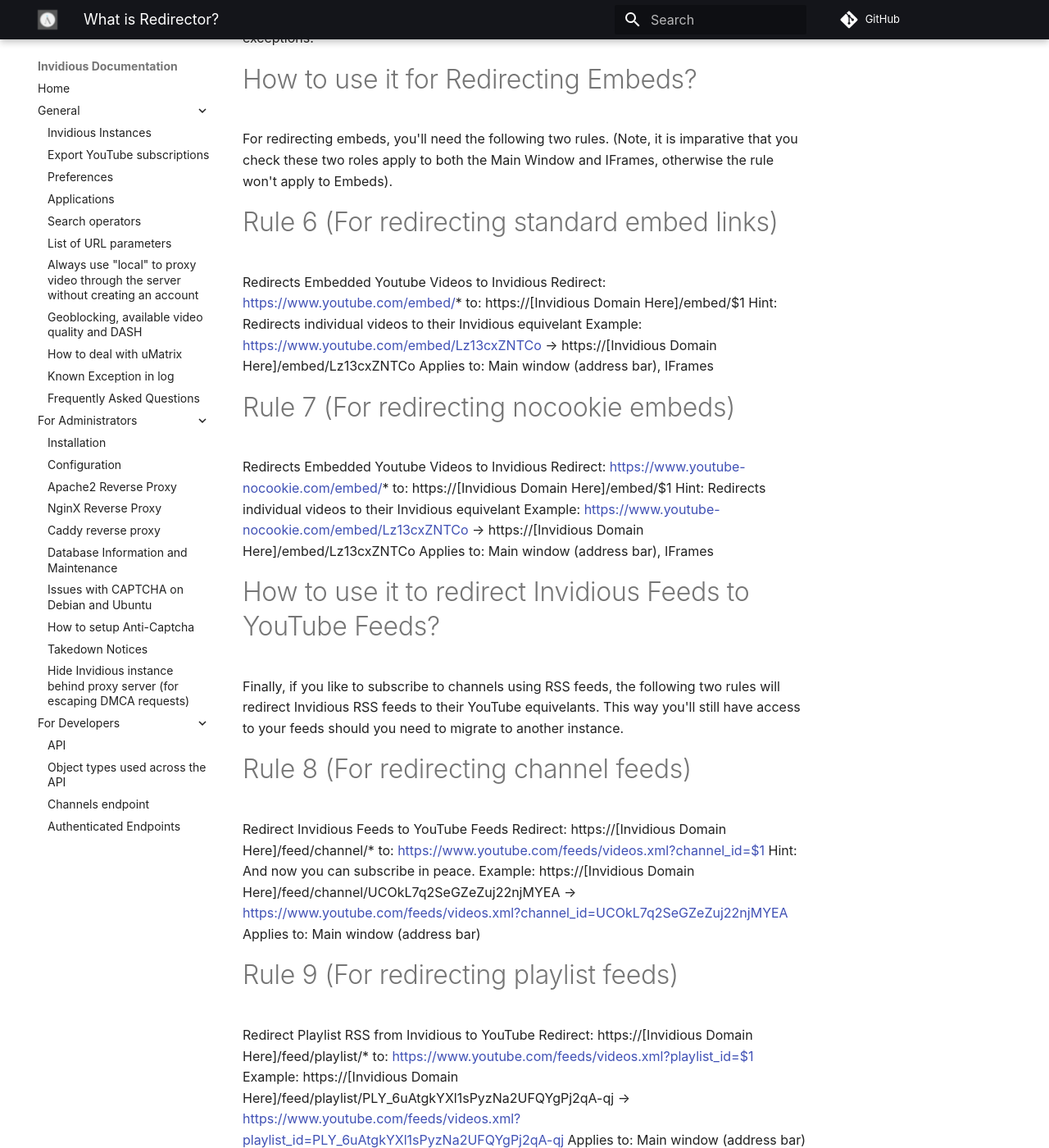
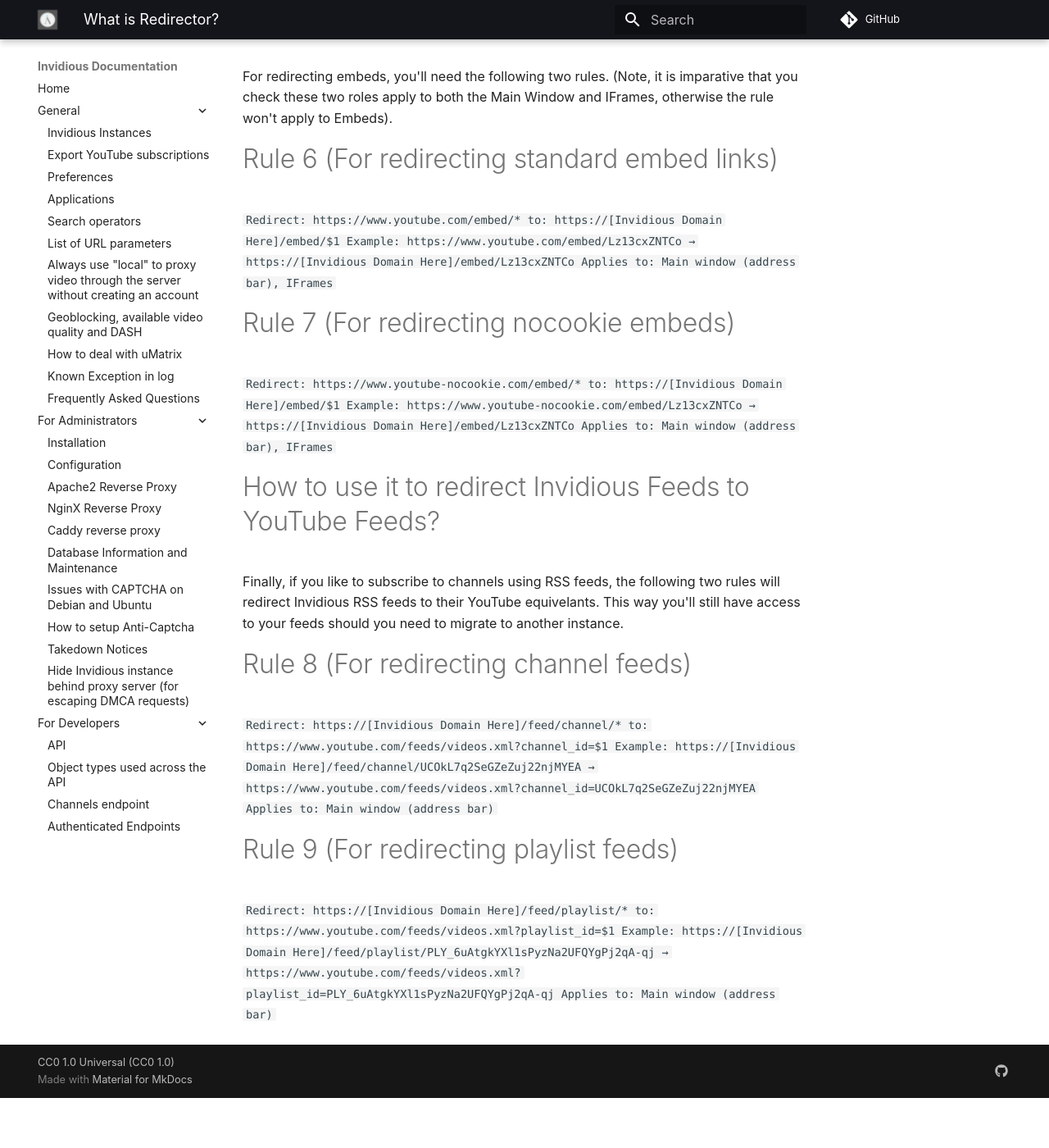
Before and after one commit to iv-org/documentation, an MkDocs documentation site: the page built from docs/redirector-setup.md, in a window 1280 px wide and 1400 px high, scrolled down 2249 px. Shown: the whole window at 82% size. Built offline with MkDocs 1.6.1 and Material for MkDocs 9.7.7, drawn with Linux system fonts in a browser that asks for light colours; comment, search, counter and statistics services are not loaded; after the commit the page ends 3588 px from its top, so only the background shows below that; some of the changed text lies outside the part shown.

Commit message:
Reformated Redirection Rules in plaintext to avoid unintentional tranlation errors into Markdown.

```diff
--- a/docs/redirector-setup.md
+++ b/docs/redirector-setup.md
@@ -12,35 +12,32 @@
 
 # Rule 1 (Redirect Video URLs)
 
-Redirects Youtube Videos to Invidious
-Redirect: https://*.youtube.com/watch?*v=*
-to: https://[Invidious Domain Here]/watch?$2v=$3
-Hint: Redirects individual videos to their Invidious equivelant
-Example: https://www.youtube.com/watch?v=Lz13cxZNTCo → https://[Invidious Domain Here]/watch?v=Lz13cxZNTCo
-Applies to: Main window (address bar)
+`Redirect https://*youtube.com/watch?*v=*
+ to: https://[Invidious Domain Here]/watch?$2v=$3
+ Example: https://www.youtube.com/watch?v=Lz13cxZNTCo → https://[Invidious Domain Here]/watch?v=Lz13cxZNTCo
+ Applies to: Main window (address bar)Redirect: https://youtu.be/*`
 
 # Rule 2 (Redirects the youtu.be domain, typically accociated with URLs generated by the "Share" button)
 
-Redirect: https://youtu.be/*
+`Redirect: https://youtu.be/*
 to: https://[Invidious Domain Here]/watch?v=$1
 Example: https://youtu.be/Ae5yV4p7uh8?t=35 → https://[Invidious Domain Here]/watch?v=Ae5yV4p7uh8?t=35
+Applies to: Main window (address bar)`
 
 # Rule 3 (Redirects Search Results, useful for those who use DDG bangs or search extensions to search YouTube and would like those properly redirected to Invidious)
 
-Redirect YouTube Search to Invidious
-Redirect: https://www.youtube.com/results?search_query=*&page
+`Redirect: https://www.youtube.com/results?search_query=*&page
 to: https://[Invidious Domain Here]/search?q=$1
 Example: https://www.youtube.com/results?search_query=Smash+Bros+Trailer&page → https://[Invidious Domain Here]/search?q=Smash+Bros+Trailer
-Applies to: Main window (address bar)
+Applies to: Main window (address bar)`
 
 
 # Rule 4 (Redirects the YouTube Domain itself, IE: channel pages and the homepage)
 
-Redirects Youtube to Invidous
-Redirect: https://*.youtube.com/*
+`Redirect: https://*.youtube.com/*
 to: https://[Invidious Domain Here]/$2
 Example: https://www.youtube.com/channel/UCOkL7q2SeGZeZuj22njMYEA → https://[Invidious Domain Here]/channel/UCOkL7q2SeGZeZuj22njMYEA
-Applies to: Main window (address bar)
+Applies to: Main window (address bar)`
 
 # How to use it for Invidious URL Parameters?
 
@@ -52,13 +49,11 @@
 
 # Rule 5 (Redirects Invidious Video URLs with parameters)
 
-Redirects Invidious Videos with URL Parameters
-Redirect: https://[Invidious Domain Here]/watch?v=*
+`Redirect: https://[Invidious Domain Here]/watch?v=*
 to: https://[Invidious Domain Here]/watch?v=$1[URL Parameters here]
 excluding: https://[Invidious Domain Here]/watch?v=*[URL Parameters here]
-Hint: Update this to correlate with the YouTube Video Redirect
 Example: https://[Invidious Domain Here]/watch?v=Lz13cxZNTCo → https://[Invidious Domain Here]/watch?v=Lz13cxZNTCo[URL Parameters here]
-Applies to: Main window (address bar)
+Applies to: Main window (address bar)`
 
 It is important that you add the exception so as not to create infinite repeats of the same URL Parameters when opening multiple Invidious Videos in a single session. When creating or editing rules in Redirector you must access "Advanced Options" in order to set exceptions.
 
@@ -68,21 +63,17 @@
 
 # Rule 6 (For redirecting standard embed links)
 
-Redirects Embedded Youtube Videos to Invidious
-Redirect: https://www.youtube.com/embed/*
+`Redirect: https://www.youtube.com/embed/*
 to: https://[Invidious Domain Here]/embed/$1
-Hint: Redirects individual videos to their Invidious equivelant
 Example: https://www.youtube.com/embed/Lz13cxZNTCo → https://[Invidious Domain Here]/embed/Lz13cxZNTCo
-Applies to: Main window (address bar), IFrames
+Applies to: Main window (address bar), IFrames`
 
 # Rule 7 (For redirecting nocookie embeds)
 
-Redirects Embedded Youtube Videos to Invidious
-Redirect: https://www.youtube-nocookie.com/embed/*
+`Redirect: https://www.youtube-nocookie.com/embed/*
 to: https://[Invidious Domain Here]/embed/$1
-Hint: Redirects individual videos to their Invidious equivelant
 Example: https://www.youtube-nocookie.com/embed/Lz13cxZNTCo → https://[Invidious Domain Here]/embed/Lz13cxZNTCo
-Applies to: Main window (address bar), IFrames
+Applies to: Main window (address bar), IFrames`
 
 
 
@@ -92,17 +83,14 @@
 
 # Rule 8 (For redirecting channel feeds)
 
-Redirect Invidious Feeds to YouTube Feeds
-Redirect: https://[Invidious Domain Here]/feed/channel/*
+`Redirect: https://[Invidious Domain Here]/feed/channel/*
 to: https://www.youtube.com/feeds/videos.xml?channel_id=$1
-Hint: And now you can subscribe in peace.
 Example: https://[Invidious Domain Here]/feed/channel/UCOkL7q2SeGZeZuj22njMYEA → https://www.youtube.com/feeds/videos.xml?channel_id=UCOkL7q2SeGZeZuj22njMYEA
-Applies to: Main window (address bar)
+Applies to: Main window (address bar)`
 
 # Rule 9 (For redirecting playlist feeds)
 
-Redirect Playlist RSS from Invidious to YouTube
-Redirect: https://[Invidious Domain Here]/feed/playlist/*
+`Redirect: https://[Invidious Domain Here]/feed/playlist/*
 to: https://www.youtube.com/feeds/videos.xml?playlist_id=$1
 Example: https://[Invidious Domain Here]/feed/playlist/PLY_6uAtgkYXl1sPyzNa2UFQYgPj2qA-qj → https://www.youtube.com/feeds/videos.xml?playlist_id=PLY_6uAtgkYXl1sPyzNa2UFQYgPj2qA-qj
-Applies to: Main window (address bar)
+Applies to: Main window (address bar)`
```
